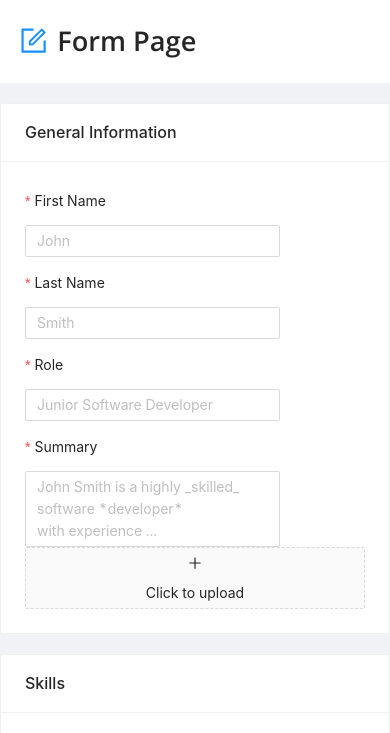
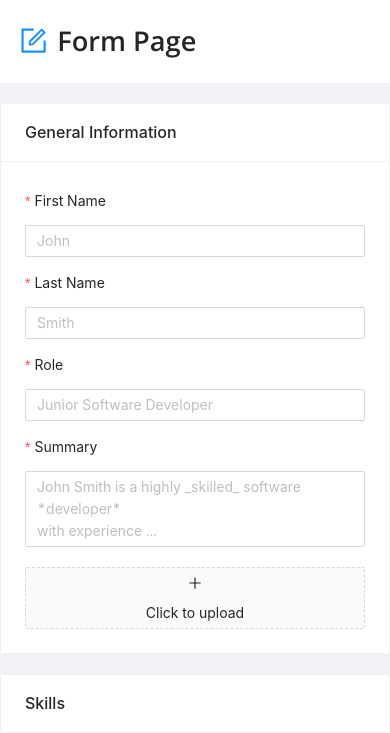
Before and after one commit to h-kevin/softup-cv-generator, a React app in the folder src/web-client/: page /app/form_page in a window 390 px wide. Shown: the top 733 px of the page. Built offline with nearby package versions, Linux system fonts and the light colour scheme; no server answers.

Commit message:
WEB_CLIENT: Fixed image upload and general section inputs sizing in breakpoints

```diff
--- a/src/web-client/src/app/components/screens/App/FormPage/Common/UploadInput/Presentational.js
+++ b/src/web-client/src/app/components/screens/App/FormPage/Common/UploadInput/Presentational.js
@@ -11,7 +11,6 @@ const getBase64 = (img, callback) => {
   reader.addEventListener('load', () => callback(reader.result));
   reader.readAsDataURL(img);
 }
-
 const getBlob = (file) => {
   if (file.data) {
     return new Blob([new Uint8Array(file.data)])
@@ -29,7 +28,6 @@ const Presentational = ({
 }) => {
   const [thumbnail, setThumbnail] = useState();
   const [uploadedFile, setUploadedFile] = useState();
-
   const uploadButton = (
     <div>
       <PlusOutlined />
@@ -43,10 +41,16 @@ const Presentational = ({
     }
   }, [image]);
 
+  let thumbnailClass = classes.UploadThumbnailDefault;
+
+  if (error) {
+    thumbnailClass = classes.UploadThumbnailWithError;
+  }
+
   return (
     <>
       <Upload
-        className={classes.UploadThumbnail}
+        className={thumbnailClass}
         name={name}
         listType="picture-card"
         showUploadList={false}
--- a/src/web-client/src/app/components/screens/App/FormPage/Common/UploadInput/Styles.module.scss
+++ b/src/web-client/src/app/components/screens/App/FormPage/Common/UploadInput/Styles.module.scss
@@ -1,6 +1,10 @@
 @import '../../../../../../styles/abstracts/variables.scss';
 
-.UploadThumbnail {
+.Error {
+  color: $blood-burst;
+}
+
+.UploadThumbnailDefault {
   height: 100%;
 
   div:nth-child(1) {
@@ -10,6 +14,24 @@
   }
 }
 
-.Error {
-  color: $blood-burst;
+
+.UploadThumbnailWithError {
+  @extend .UploadThumbnailDefault;
+
+  height: 75%;
 }
+
+@media (max-width: 575px) {
+  .UploadThumbnailDefault {
+    padding: 20px 0 0 0;
+  }
+
+  .UploadThumbnailWithError {
+    height: max-content;
+    // padding: 0;
+  }
+
+  .Error {
+    width: 100%;
+  }
+}
--- a/src/web-client/src/app/components/screens/App/FormPage/Presentational.js
+++ b/src/web-client/src/app/components/screens/App/FormPage/Presentational.js
@@ -304,7 +304,7 @@ const Presentational = ({
           <SectionTitle title={i18n.t('Form Page')} iconName="FormOutlined" />
           <SectionContainer title={i18n.t('formPage.generalInformationSection')}>
             <Row>
-              <Col span={18}>
+              <Col xs={24} sm={18}>
                 <Field
                   as={Input}
                   name="firstName"
@@ -357,7 +357,7 @@ const Presentational = ({
                   placeholder={i18n.t('formPage.summaryEx')}
                 />
               </Col>
-              <Col span={1} />
+              <Col xs={0} sm={1} />
               <Col xs={24} sm={5}>
                 <UploadInput
                   name="profileImage"
```
